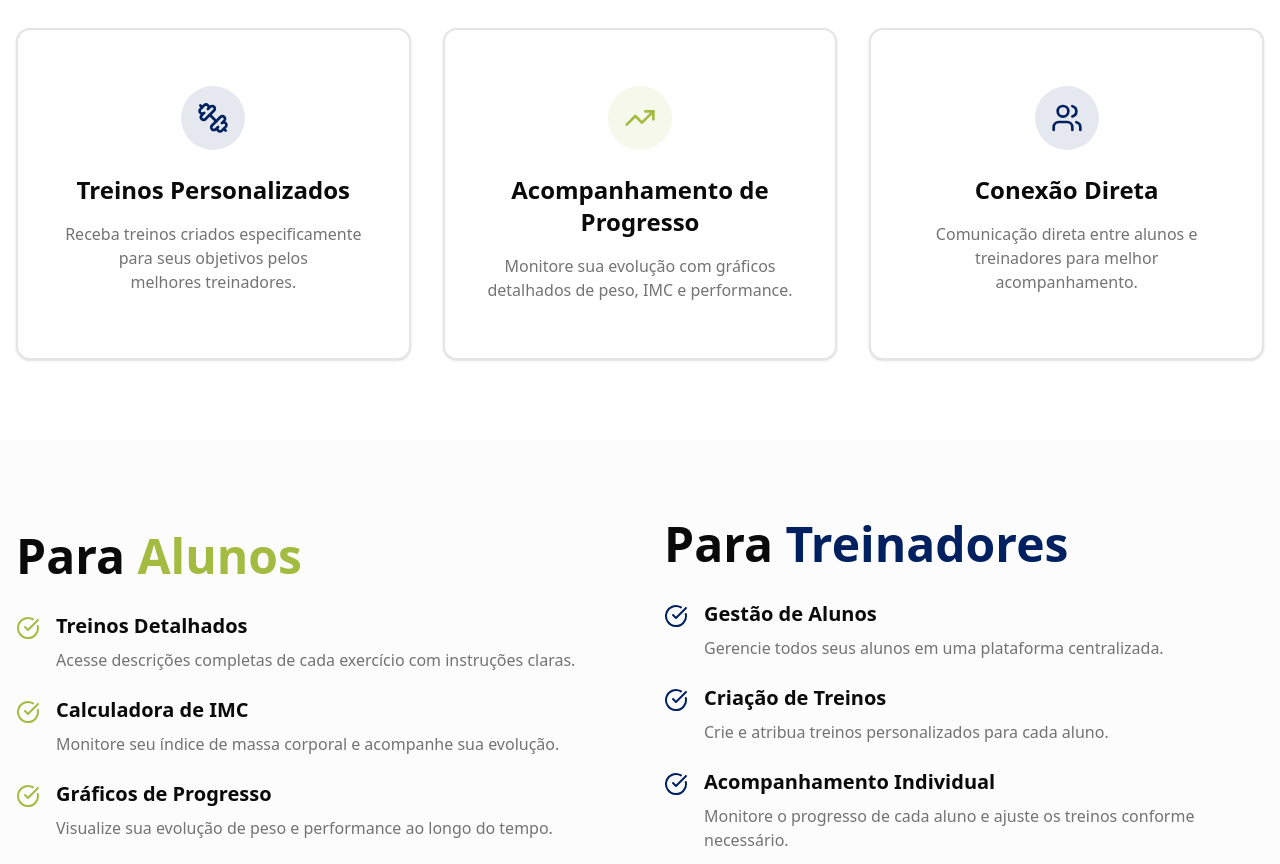
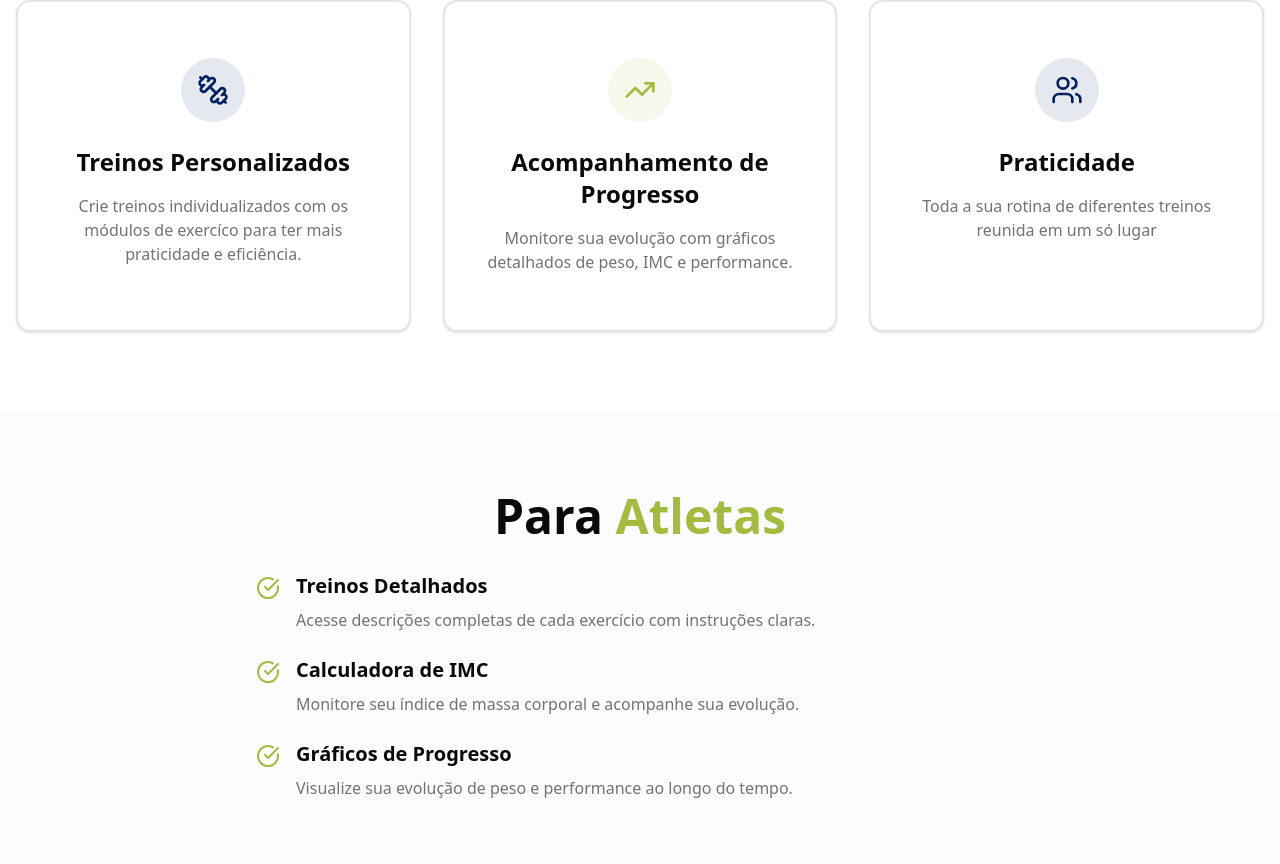
Before and after one commit to We-Go-Gym/frontend, a Next.js app: page / in a window 1280 px wide. Shown: the part 1116-1980 px from the top of the page. Built offline with nearby package versions, Linux system fonts and the light colour scheme.

Commit message:
feat: atualização da página inicial

```diff
--- a/app/layout.tsx
+++ b/app/layout.tsx
@@ -5,9 +5,8 @@ import { Analytics } from '@vercel/analytics/next'
 import './globals.css'
 
 export const metadata: Metadata = {
-  title: 'v0 App',
-  description: 'Created with v0',
-  generator: 'v0.app',
+  title: 'We Go Gym',
+  description: 'Sua plataforma de treinos e evolução física.'
 }
 
 export default function RootLayout({
--- a/app/page.tsx
+++ b/app/page.tsx
@@ -25,8 +25,7 @@ export default function HomePage() {
             <h1 className="text-5xl md:text-7xl font-bold mb-6 text-balance">We Go Gym</h1>
             <p className="text-xl md:text-2xl mb-4 text-white/90 font-medium">Train Smarter. Grow Stronger.</p>
             <p className="text-lg md:text-xl mb-12 text-white/80 max-w-2xl mx-auto text-pretty">
-              A plataforma completa para gerenciar seus treinos, acompanhar sua evolução e conectar alunos com
-              treinadores profissionais.
+              A plataforma completa para gerenciar seus treinos e acompanhar sua evolução.
             </p>
             <div className="flex flex-col sm:flex-row gap-4 justify-center">
               <Button
@@ -65,7 +64,7 @@ export default function HomePage() {
               Tudo que você precisa para <span className="text-primary">evoluir</span>
             </h2>
             <p className="text-xl text-muted-foreground max-w-2xl mx-auto text-pretty">
-              Uma plataforma completa que conecta alunos e treinadores com ferramentas profissionais de acompanhamento.
+              Uma plataforma completa para a evolução dos intusiastas em saúde.
             </p>
           </div>
 
@@ -77,7 +76,7 @@ export default function HomePage() {
                 </div>
                 <h3 className="text-2xl font-bold mb-4">Treinos Personalizados</h3>
                 <p className="text-muted-foreground text-pretty">
-                  Receba treinos criados especificamente para seus objetivos pelos melhores treinadores.
+                  Crie treinos individualizados com os módulos de exercíco para ter mais praticidade e eficiência.
                 </p>
               </CardContent>
             </Card>
@@ -99,9 +98,9 @@ export default function HomePage() {
                 <div className="w-16 h-16 bg-primary/10 rounded-full flex items-center justify-center mx-auto mb-6">
                   <Users className="text-primary" size={32} />
                 </div>
-                <h3 className="text-2xl font-bold mb-4">Conexão Direta</h3>
+                <h3 className="text-2xl font-bold mb-4">Praticidade</h3>
                 <p className="text-muted-foreground text-pretty">
-                  Comunicação direta entre alunos e treinadores para melhor acompanhamento.
+                  Toda a sua rotina de diferentes treinos reunida em um só lugar
                 </p>
               </CardContent>
             </Card>
@@ -109,13 +108,15 @@ export default function HomePage() {
         </div>
       </section>
 
-      {/* Benefits Section */}
+{/* Benefits Section */}
       <section className="py-20 bg-muted/30">
         <div className="container mx-auto px-4">
-          <div className="grid lg:grid-cols-2 gap-12 items-center">
+          <div className="max-w-3xl mx-auto">
+
+            {/* Bloco dos Alunos  */}
             <div>
-              <h2 className="text-4xl md:text-5xl font-bold mb-8 text-balance">
-                Para <span className="text-accent">Alunos</span>
+              <h2 className="text-4xl md:text-5xl font-bold mb-8 text-balance text-center">
+                Para <span className="text-accent">Atletas</span>
               </h2>
               <div className="space-y-6">
                 <div className="flex items-start space-x-4">
@@ -148,36 +149,7 @@ export default function HomePage() {
               </div>
             </div>
 
-            <div>
-              <h2 className="text-4xl md:text-5xl font-bold mb-8 text-balance">
-                Para <span className="text-primary">Treinadores</span>
-              </h2>
-              <div className="space-y-6">
-                <div className="flex items-start space-x-4">
-                  <CheckCircle className="text-primary mt-1 flex-shrink-0" size={24} />
-                  <div>
-                    <h3 className="text-xl font-semibold mb-2">Gestão de Alunos</h3>
-                    <p className="text-muted-foreground">Gerencie todos seus alunos em uma plataforma centralizada.</p>
-                  </div>
-                </div>
-                <div className="flex items-start space-x-4">
-                  <CheckCircle className="text-primary mt-1 flex-shrink-0" size={24} />
-                  <div>
-                    <h3 className="text-xl font-semibold mb-2">Criação de Treinos</h3>
-                    <p className="text-muted-foreground">Crie e atribua treinos personalizados para cada aluno.</p>
-                  </div>
-                </div>
-                <div className="flex items-start space-x-4">
-                  <CheckCircle className="text-primary mt-1 flex-shrink-0" size={24} />
-                  <div>
-                    <h3 className="text-xl font-semibold mb-2">Acompanhamento Individual</h3>
-                    <p className="text-muted-foreground">
-                      Monitore o progresso de cada aluno e ajuste os treinos conforme necessário.
-                    </p>
-                  </div>
-                </div>
-              </div>
-            </div>
+
           </div>
         </div>
       </section>
```
